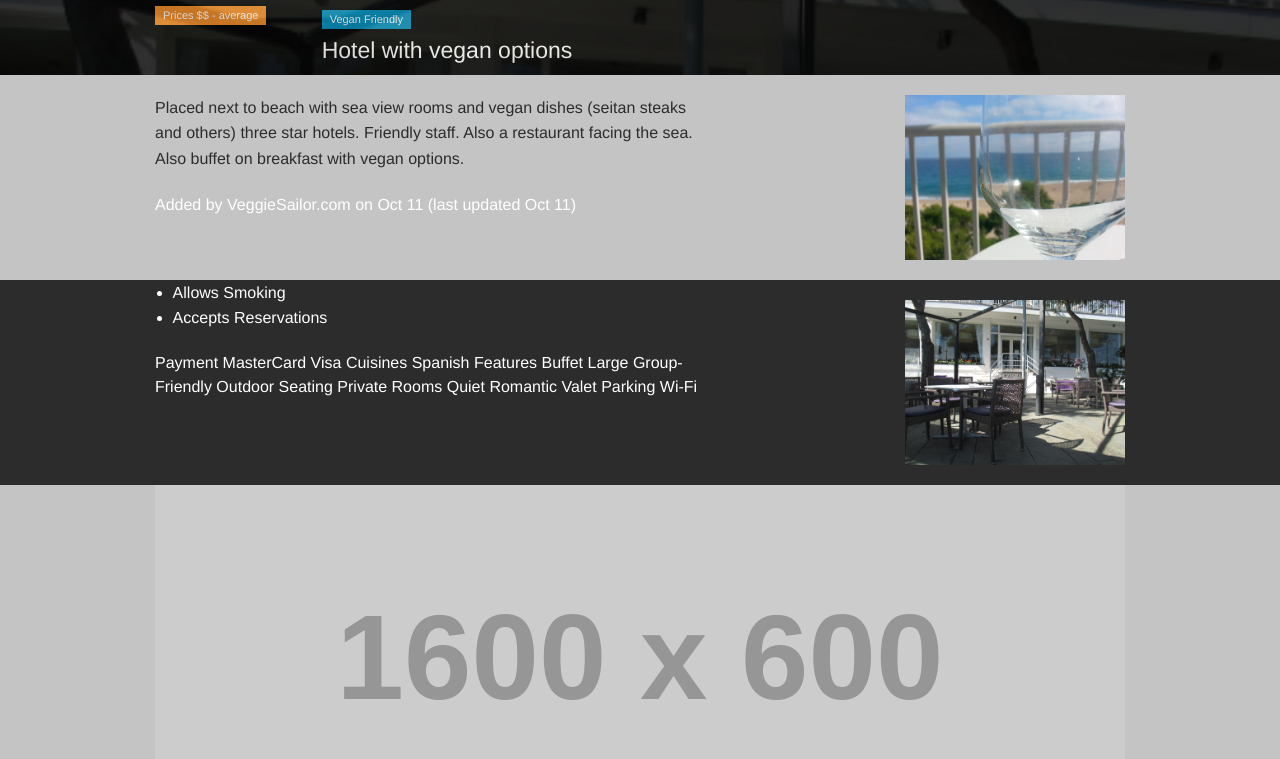
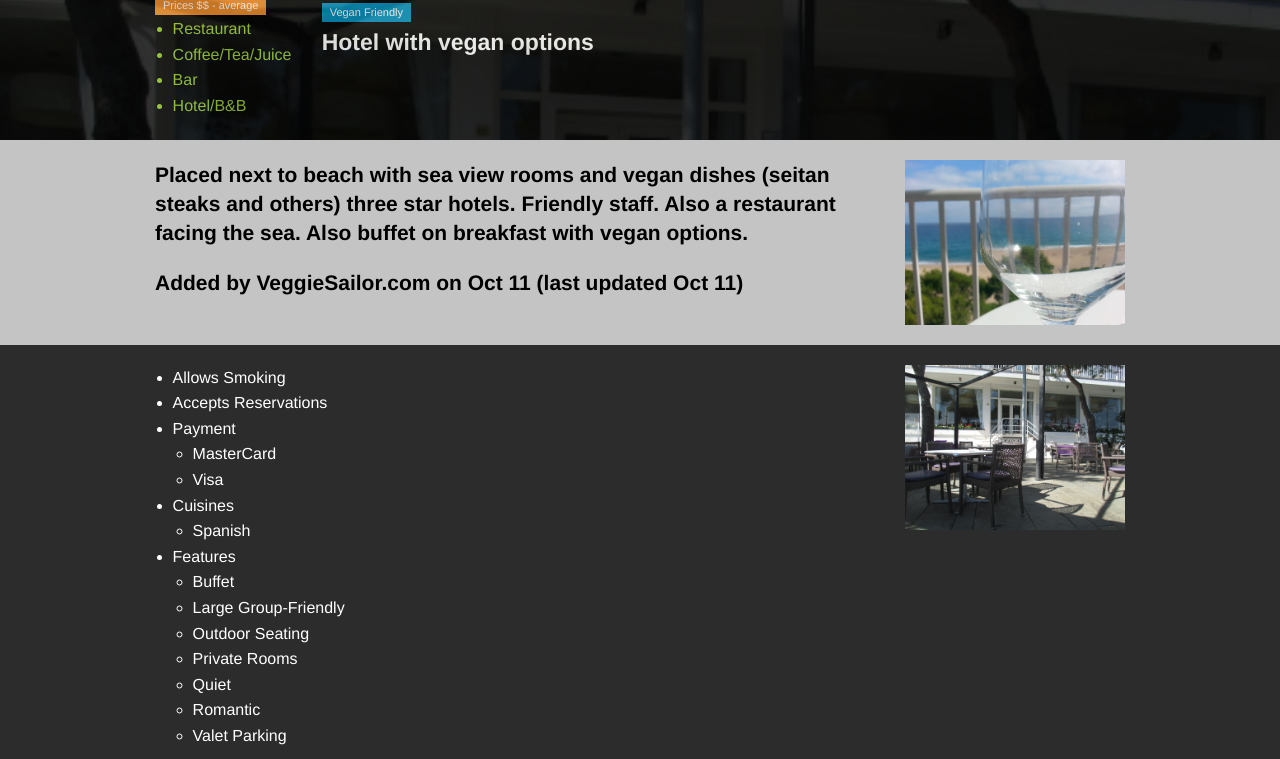
Before and after one commit to VeggieSailor/artwork, a website: page sass/veggiesailor.com/index_2.html in a window 1280 px wide. Shown: the part 198-957 px from the top of the page. Drawn offline with nearby package versions, Linux system fonts and the light colour scheme; placeholder pictures from the web are drawn by us.

Commit message:
Update of the styles

```diff
--- a/sass/veggiesailor.com/index_2.html
+++ b/sass/veggiesailor.com/index_2.html
@@ -8,6 +8,7 @@
     <link rel="stylesheet" href="css/app.css" />
     <script src="bower_components/modernizr/modernizr.js"></script>
     <link href='https://fonts.googleapis.com/css?family=Arimo:400,400italic,700,700italic' rel='stylesheet' type='text/css'>
+    <link href='https://fonts.googleapis.com/css?family=Roboto:400,900,500,700,400italic,500italic,700italic,900italic&subset=latin,cyrillic' rel='stylesheet' type='text/css'>
 </head>
 
 <body>
@@ -33,9 +34,9 @@
                         </div>
                     </div>
                 </li>
-                <li><a href="#">Button</a></li>
+                <li><a href="#">Help</a></li>
                 <li class="has-dropdown">
-                    <a href="#">Dropdown</a>
+                    <a href="#">My Account</a>
                     <ul class="dropdown">
                         <li><a href="#">link</a></li>
                         <li><a href="#">link</a></li>
@@ -51,7 +52,7 @@
     <div class="  bg-vs-dark-grey">
         <div class="row bg-white">
             <div class="columns">
-                <ul class="breadcrumbs">
+                <ul class="vs-crumbs">
                     <li><a href="#">Europe</a></li>
                     <li><a href="#">Spain</a></li>
                     <li><a href="#">Platja D'Aro</a></li>
@@ -74,9 +75,17 @@
                 </ul>
                 <h2>4.3 / 1 Vote</h2>
                 <span class="warning label">Prices $$ - average</span>
+                <ul class="green">
+                    <li>Restaurant</li>
+                 <li>Coffee/Tea/Juice</li>
+                 <li>Bar</li>
+                 <li>Hotel/B&amp;B</li>
+             </ul>
+
+
             </div>
             <div class="medium-4 large-7 columns ">
-                <h1>Hotel Planamar</h1>
+                <h1 class="green">Hotel Planamar</h1>
                 <h2>Platja D'Aro</h2>
                     <span class="label">Vegan Friendly</span>
 
@@ -92,11 +101,10 @@
       </div>
     </div>
     <div class="row">
-        <div class="large-2 columns">
-        </div>
-        <div class="large-7 medium-6 columns">
-            <p class="description">Placed next to beach with sea view rooms and vegan dishes (seitan steaks and others) three star hotels. Friendly staff. Also a restaurant facing the sea. Also buffet on breakfast with vegan options.</p>
-            <p> Added by VeggieSailor.com on Oct 11 (last updated Oct 11) </p>
+
+        <div class="large-9 medium-6 columns">
+            <p class=""><h3 class="black">Placed next to beach with sea view rooms and vegan dishes (seitan steaks and others) three star hotels. Friendly staff. Also a restaurant facing the sea. Also buffet on breakfast with vegan options.</p>
+             Added by VeggieSailor.com on Oct 11 (last updated Oct 11) </h3></p>
         </div>
         <div class="large-3 medium-6 columns">
             <img src="img/entry.jpg" class="image-entry" />
@@ -104,32 +112,48 @@
     </div>
     <div class="large-12 columns bg-vs-block-dark-grey ">
         <div class="row">
-            <div class="large-2 columns">
-            </div>
-            <div class="large-7 medium-6  columns">
+
+            <div class="large-9 medium-6  columns vs-margin-top">
               <ul>
                 <li>Allows Smoking</li>
                 <li>Accepts Reservations</li>
+
+                <li>Payment
+                  <ul>
+                    <li>MasterCard</li>
+                    <li>Visa</li>
+                  </ul>
+                </li>
+                <li>Cuisines
+                  <ul>
+                    <li>Spanish</li>
+                  </ul>
+                </li>
+                <li>Features
+                  <ul>
+                    <li>Buffet</li>
+                    <li>Large Group-Friendly</li>
+                    <li>Outdoor Seating</li>
+                    <li>Private Rooms</li>
+                    <li>Quiet</li>
+                    <li>Romantic</li>
+                    <li>Valet Parking</li>
+                  </ul>
+                </li>
               </ul>
 
-            Payment
 
-    MasterCard Visa
 
-Cuisines
 
-    Spanish
 
-Features
 
-    Buffet
-    Large Group-Friendly
-    Outdoor Seating
-    Private Rooms
-    Quiet
-    Romantic
-    Valet Parking
-    Wi-Fi
+
+
+
+
+
+
+
 
             </div>
             <div class="large-3 medium-6  columns">
--- a/sass/veggiesailor.com/scss/_settings.scss
+++ b/sass/veggiesailor.com/scss/_settings.scss
@@ -88,7 +88,7 @@ $include-html-global-classes: $include-html-classes;
 
 // We use these to define default font stacks
 // $font-family-sans-serif: "Helvetica Neue", Helvetica, Roboto, Arial, sans-serif;
-$font-family-sans-serif: 'Arimo', "Helvetica Neue", Helvetica, Roboto, Arial, sans-serif;
+$font-family-sans-serif:  'Arimo', "Helvetica Neue", Helvetica, Roboto, Arial, sans-serif;
 
 // font-family: 'Arimo', sans-serif;
 // $font-family-serif: Georgia, Cambria, "Times New Roman", Times, serif;
@@ -246,6 +246,7 @@ $global-rounded: 1000px;
 // We use these to control header font styles
 // $header-font-family: $body-font-family;
 // $header-font-weight: $font-weight-normal;
+$header-font-weight: bold;
 // $header-font-style: normal;
 $header-font-color: $white;
 // $header-line-height: 1.4;
@@ -254,11 +255,11 @@ $header-font-color: $white;
 // $header-text-rendering: optimizeLegibility;
 
 // We use these to control header font sizes
-$h1-font-size: rem-calc(30);
+$h1-font-size: rem-calc(32);
 $h2-font-size: rem-calc(23);
-$h3-font-size: rem-calc(17);
-$h4-font-size: rem-calc(15);
-$h5-font-size: rem-calc(12);
+$h3-font-size: rem-calc(21);
+$h4-font-size: rem-calc(17);
+$h5-font-size: rem-calc(14);
 $h6-font-size: 1rem;
 
 // We use these to control header size reduction on small screens
@@ -447,7 +448,7 @@ $h6-font-size: 1rem;
 $crumb-bg: $vs-breacrumb-bg-color;
 
 // We use these to set the padding around the breadcrumbs.
-$crumb-padding: rem-calc(9 0 0);
+$crumb-padding: rem-calc(9 9 0 0);
 // $crumb-side-padding: rem-calc(12);
 
 // We use these to control border styles.
@@ -1460,7 +1461,7 @@ $topbar-height: rem-calc(65);
 
 // Set the link colors and styles for top-level nav
 // $topbar-link-color: $white;
-// $topbar-link-color-hover: $white;
+$topbar-link-color-hover: $vs-green;
 // $topbar-link-color-active: $white;
 // $topbar-link-color-active-hover: $white;
 // $topbar-link-weight: $font-weight-normal;
@@ -1481,20 +1482,20 @@ $topbar-height: rem-calc(65);
 
 // Style the top bar dropdown elements
 // $topbar-dropdown-bg: $oil;
-// $topbar-dropdown-link-color: $white;
-// $topbar-dropdown-link-color-hover: $topbar-link-color-hover;
-// $topbar-dropdown-link-bg: $oil;
+$topbar-dropdown-link-color: $white;
+$topbar-dropdown-link-color-hover: $vs-green;
+$topbar-dropdown-link-bg: $vs-green;
 // $topbar-dropdown-link-bg-hover: $jet;
 // $topbar-dropdown-link-weight: $font-weight-normal;
 // $topbar-dropdown-toggle-size: 5px;
-// $topbar-dropdown-toggle-color: $white;
+$topbar-dropdown-toggle-color: $black;
 // $topbar-dropdown-toggle-alpha: .4;
 
 // $topbar-dropdown-label-color: $monsoon;
 // $topbar-dropdown-label-text-transform: uppercase;
 // $topbar-dropdown-label-font-weight: $font-weight-bold;
 // $topbar-dropdown-label-font-size: rem-calc(10);
-// $topbar-dropdown-label-bg: $oil;
+$topbar-dropdown-label-bg: $black;
 
 // Top menu icon styles
 // $topbar-menu-link-transform: uppercase;
@@ -1571,6 +1572,17 @@ $topbar-height: rem-calc(65);
 }
 
 
+@import "foundation/components/breadcrumbs";
+.vs-crumbs  {
+  @include crumb-container;
+    		margin-bottom:10px;
+    		font-weight: bold;
+
+  li {
+    @include crumbs;
+  }
+
+}
 $vs-margin-size : 20px;
 
 .image-entry {
@@ -1578,7 +1590,22 @@ $vs-margin-size : 20px;
 	margin-bottom: $vs-margin-size;
 }
 .description {
-		margin-top: $vs-margin-size;
-
 	color: $vs-very-dark-grey;
 }
+
+.vs-margin-top {
+	margin-top: $vs-margin-size;
+
+}
+
+.green {
+	color: $vs-green;
+}
+
+.vs-bold {
+	font-weight: bold;
+}
+
+.black {
+	color: $black;
+}
```
Also changed, not shown: sass/veggiesailor.com/css/app.css, 1 other file.
